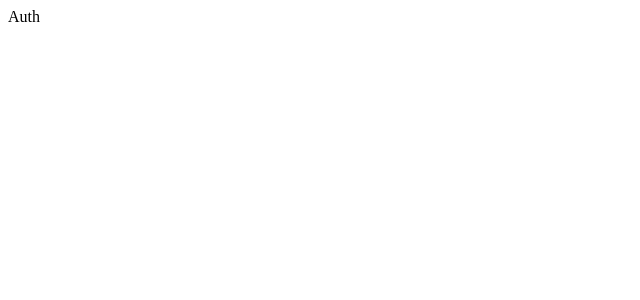
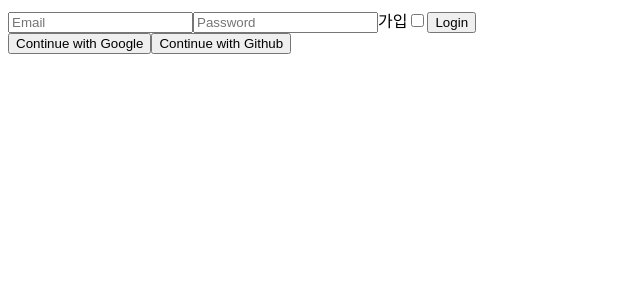
Before and after one commit to sooakim/nwitter, a React (Create React App) app: page /#/ in a window 1280 px wide. Shown: the top 300 px of the page, without its empty margins (0-640 px from the left). Built offline with nearby package versions, Linux system fonts and the light colour scheme; no server answers.

Commit message:
add login/register feature

```diff
--- a/src/App.tsx
+++ b/src/App.tsx
@@ -1,10 +1,27 @@
-import React from 'react'
+import React, {useEffect, useState} from 'react'
 import Router from './Router'
+import * as auth from './libs/firebase/auth'
+import {setSignChanged} from './libs/firebase/auth'
 
 const App: React.FC = () => {
+  const [isInitialized, setInitialized] = useState(false)
+  const [isSigned, setSigned] = useState(auth.isSigned)
+
+  useEffect(() => {
+    return setSignChanged(({isSigned}) => {
+      setSigned(isSigned)
+      setInitialized(true)
+    })
+  }, [])
+
   return (
-    <Router/>
+    <>
+      {isInitialized ?
+        <Router isSigned={isSigned}/> :
+        <span>Initializing...</span>
+      }
+    </>
   )
 }
 
-export default App;
+export default App
--- a/src/Router.tsx
+++ b/src/Router.tsx
@@ -1,11 +1,13 @@
-import React, {useState} from 'react'
+import React from 'react'
 import {HashRouter, Route, Routes} from 'react-router-dom'
 import Auth from './routes/Auth'
 import Home from './routes/Home'
 
-const Router = () => {
-  const [isSigned] = useState(false)
+interface IRouterProps {
+  isSigned?: boolean;
+}
 
+const Router = ({isSigned}: IRouterProps) => {
   return (
     <HashRouter>
       <Routes>
--- /dev/null
+++ b/src/libs/firebase/analytics.ts
@@ -0,0 +1,12 @@
+import * as Analytics from 'firebase/analytics'
+import {getAnalytics} from 'firebase/analytics'
+import {app} from './'
+
+const analytics = getAnalytics(app)
+
+export const logEvent = (eventName: string) => {
+  if (process.env.NODE_ENV === 'dev') {
+    console.log(`logEvent: ${eventName}`)
+  }
+  Analytics.logEvent(analytics, eventName)
+}
--- /dev/null
+++ b/src/libs/firebase/auth.ts
@@ -0,0 +1,59 @@
+import {app} from './'
+import {
+  browserSessionPersistence,
+  createUserWithEmailAndPassword,
+  getAuth,
+  onAuthStateChanged,
+  setPersistence,
+  signInWithEmailAndPassword,
+  signOut
+} from 'firebase/auth'
+import {logEvent} from './analytics'
+import {log} from '../logger'
+
+const auth = getAuth(app);
+(async () => {
+  await setPersistence(auth, browserSessionPersistence)
+})()
+
+export const isSigned = auth.currentUser !== null
+
+export const setSignChanged = (callback: ((user: {isSigned: boolean}) => void)): (() => void) => {
+  return onAuthStateChanged(auth, (user) => {
+    callback({isSigned: user !== null})
+  }, (error) => {
+    log(error)
+  }, () => {
+
+  })
+}
+
+export const register = async (email: string, password: string) => {
+  try {
+    await createUserWithEmailAndPassword(auth, email, password)
+    logEvent('register')
+  } catch (error) {
+    log(error)
+    throw error
+  }
+}
+
+export const login = async (email: string, password: string) => {
+  try {
+    await signInWithEmailAndPassword(auth, email, password)
+    logEvent('login')
+  } catch (error) {
+    log(error)
+    throw error
+  }
+}
+
+export const logout = async () => {
+  try {
+    await signOut(auth)
+    logEvent('logout')
+  } catch (error) {
+    log(error)
+    throw error
+  }
+}
--- a/src/libs/firebase.ts
+++ b/src/libs/firebase/index.ts
@@ -1,5 +1,4 @@
 import {initializeApp} from 'firebase/app'
-import {getAnalytics} from 'firebase/analytics'
 
 const firebaseConfig = {
   apiKey: process.env.REACT_APP_FIREBASE_API_KEY,
@@ -12,4 +11,3 @@ const firebaseConfig = {
 }
 
 export const app = initializeApp(firebaseConfig)
-export const analytics = getAnalytics(app)
--- /dev/null
+++ b/src/libs/logger/index.ts
@@ -0,0 +1,5 @@
+export const log = (error: unknown) => {
+  if (process.env.NODE_ENV === 'dev') {
+    console.log(error)
+  }
+}
--- a/src/routes/Auth.tsx
+++ b/src/routes/Auth.tsx
@@ -1,10 +1,62 @@
-import React from 'react'
+import React, {ChangeEvent, FormEvent, useCallback, useState} from 'react'
+import {login, register} from '../libs/firebase/auth'
 
 const Auth = () => {
+  const [email, setEmail] = useState('')
+  const [password, setPassword] = useState('')
+  const [isRegister, setRegister] = useState(false)
+  const [error, setError] = useState<string | undefined>(undefined)
+  const onChange = useCallback(({target: {name, value, checked}}: ChangeEvent<HTMLInputElement>) => {
+    switch (name) {
+      case 'email':
+        setEmail(value)
+        break
+      case 'password':
+        setPassword(value)
+        break
+      case 'register':
+        setRegister(checked)
+        break
+      default:
+        break
+    }
+  }, [])
+  const onSubmit = useCallback(async (event: FormEvent<HTMLFormElement>) => {
+    event.preventDefault()
+
+    try {
+      if (isRegister) {
+        await register(email, password)
+      } else {
+        await login(email, password)
+      }
+    } catch (error) {
+      if (error instanceof Error) {
+        setError(error.message)
+      }
+    }
+  }, [email, password, isRegister])
+
   return (
-    <>
-      <span>Auth</span>
-    </>
+    <div>
+      <form onSubmit={onSubmit}>
+        <input name="email" type="text" placeholder="Email" required aria-required value={email} onChange={onChange}/>
+        <input name="password" type="password" placeholder="Password" required aria-required value={password}
+               onChange={onChange}/>
+        <label htmlFor="register">가입</label>
+        <input name="register" type="checkbox" checked={isRegister} onChange={onChange}/>
+        <input type="submit" value={isRegister ? 'Register' : 'Login'}/>
+      </form>
+
+      <div>
+        <button>Continue with Google</button>
+        <button>Continue with Github</button>
+      </div>
+
+      <div>
+        <span>{error}</span>
+      </div>
+    </div>
   )
 }
 export default Auth
--- a/src/routes/Home.tsx
+++ b/src/routes/Home.tsx
@@ -1,4 +1,16 @@
-import React from 'react'
+import React, {MouseEvent, useCallback} from 'react'
+import {logout} from '../libs/firebase/auth'
 
-const Home = () => <span>Home</span>
+const Home = () => {
+  const logoutClick = useCallback(async (_: MouseEvent<HTMLButtonElement>) => {
+    await logout()
+  }, [])
+
+  return (
+    <div>
+      <span>Home</span>
+      <button onClick={logoutClick}>로그아웃</button>
+    </div>
+  )
+}
 export default Home
```
